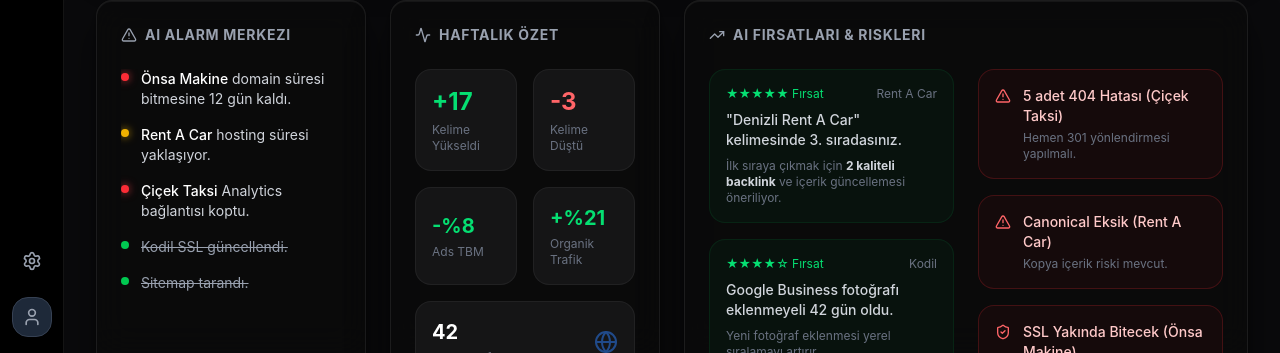
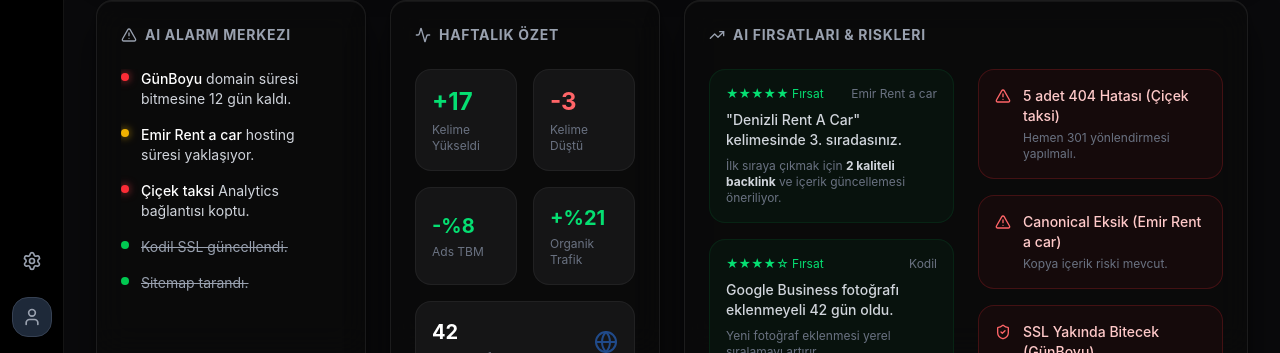
Before and after one commit to Rwin74/AjansERP2, a React (Vite) app: page /erp in a window 1280 px wide. Shown: the part 447-800 px from the top of the page. Built offline with nearby package versions, Linux system fonts and the light colour scheme.

Commit message:
update mock alarms to match real clients

```diff
--- a/src/components/layout/EmptyClientState.tsx
+++ b/src/components/layout/EmptyClientState.tsx
@@ -269,15 +269,15 @@
             <div className="space-y-4 overflow-y-auto flex-1 pr-2 hide-scrollbar">
               <div className="flex gap-3 text-sm">
                 <div className="mt-1 w-2 h-2 rounded-full bg-red-500 shrink-0 shadow-[0_0_8px_rgba(239,68,68,0.8)]" />
-                <p className="text-gray-300"><span className="font-medium text-white">Önsa Makine</span> domain süresi bitmesine 12 gün kaldı.</p>
+                <p className="text-gray-300"><span className="font-medium text-white">GünBoyu</span> domain süresi bitmesine 12 gün kaldı.</p>
               </div>
               <div className="flex gap-3 text-sm">
                 <div className="mt-1 w-2 h-2 rounded-full bg-yellow-500 shrink-0 shadow-[0_0_8px_rgba(234,179,8,0.8)]" />
-                <p className="text-gray-300"><span className="font-medium text-white">Rent A Car</span> hosting süresi yaklaşıyor.</p>
+                <p className="text-gray-300"><span className="font-medium text-white">Emir Rent a car</span> hosting süresi yaklaşıyor.</p>
               </div>
               <div className="flex gap-3 text-sm">
                 <div className="mt-1 w-2 h-2 rounded-full bg-red-500 shrink-0 shadow-[0_0_8px_rgba(239,68,68,0.8)]" />
-                <p className="text-gray-300"><span className="font-medium text-white">Çiçek Taksi</span> Analytics bağlantısı koptu.</p>
+                <p className="text-gray-300"><span className="font-medium text-white">Çiçek taksi</span> Analytics bağlantısı koptu.</p>
               </div>
               <div className="flex gap-3 text-sm">
                 <div className="mt-1 w-2 h-2 rounded-full bg-green-500 shrink-0" />
@@ -336,7 +336,7 @@
                 <div className="p-4 bg-green-500/5 border border-green-500/10 rounded-xl">
                   <div className="flex justify-between items-start mb-2">
                     <span className="text-green-400 text-xs">★★★★★ Fırsat</span>
-                    <span className="text-gray-500 text-xs">Rent A Car</span>
+                    <span className="text-gray-500 text-xs">Emir Rent a car</span>
                   </div>
                   <p className="text-sm text-gray-300 font-medium mb-2">"Denizli Rent A Car" kelimesinde 3. sıradasınız.</p>
                   <p className="text-xs text-gray-500">İlk sıraya çıkmak için <strong className="text-gray-300">2 kaliteli backlink</strong> ve içerik güncellemesi öneriliyor.</p>
@@ -357,21 +357,21 @@
                 <div className="p-4 bg-red-500/5 border border-red-500/20 rounded-xl flex items-start gap-3">
                   <AlertTriangle size={16} className="text-red-400 shrink-0 mt-0.5" />
                   <div>
-                    <p className="text-sm font-medium text-red-200 mb-1">5 adet 404 Hatası (Çiçek Taksi)</p>
+                    <p className="text-sm font-medium text-red-200 mb-1">5 adet 404 Hatası (Çiçek taksi)</p>
                     <p className="text-xs text-gray-500">Hemen 301 yönlendirmesi yapılmalı.</p>
                   </div>
                 </div>
                 <div className="p-4 bg-red-500/5 border border-red-500/20 rounded-xl flex items-start gap-3">
                   <AlertTriangle size={16} className="text-red-400 shrink-0 mt-0.5" />
                   <div>
-                    <p className="text-sm font-medium text-red-200 mb-1">Canonical Eksik (Rent A Car)</p>
+                    <p className="text-sm font-medium text-red-200 mb-1">Canonical Eksik (Emir Rent a car)</p>
                     <p className="text-xs text-gray-500">Kopya içerik riski mevcut.</p>
                   </div>
                 </div>
                 <div className="p-4 bg-red-500/5 border border-red-500/20 rounded-xl flex items-start gap-3">
                   <ShieldCheck size={16} className="text-red-400 shrink-0 mt-0.5" />
                   <div>
-                    <p className="text-sm font-medium text-red-200 mb-1">SSL Yakında Bitecek (Önsa Makine)</p>
+                    <p className="text-sm font-medium text-red-200 mb-1">SSL Yakında Bitecek (GünBoyu)</p>
                     <p className="text-xs text-gray-500">3 gün içinde yenilenmeli.</p>
                   </div>
                 </div>
```
